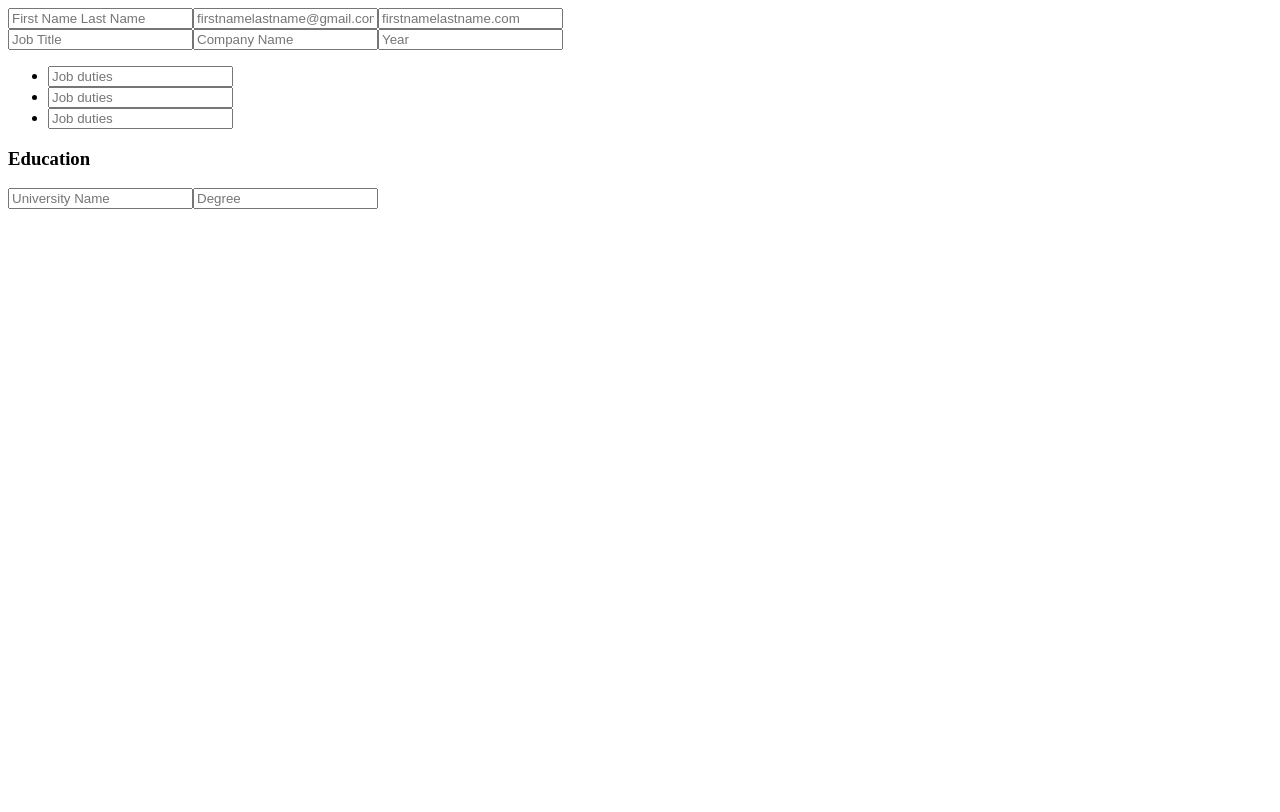
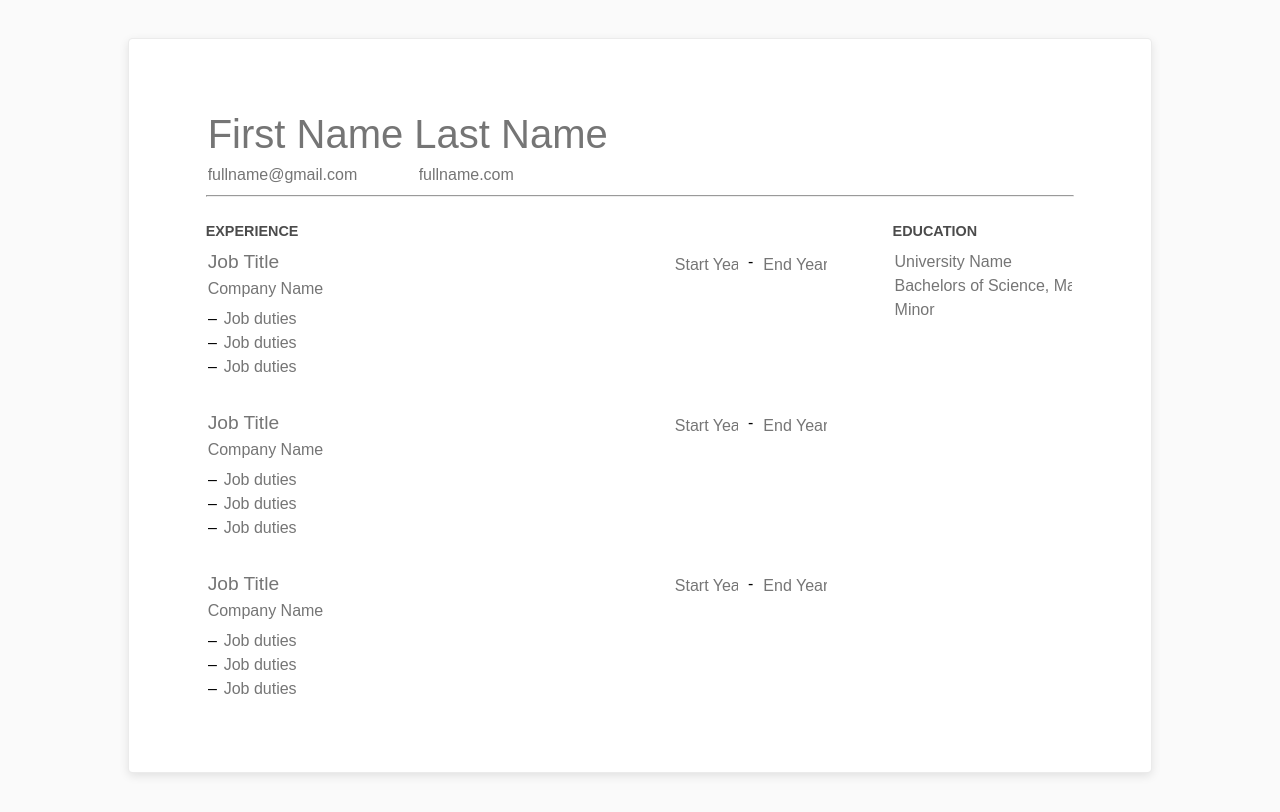
Before and after one commit to gitcommitem/odin-cvmaker, a React (Create React App) app: page / in a window 1280 px wide. Built offline with nearby package versions, Linux system fonts and the light colour scheme.

Commit message:
Add styling and structure to page

```diff
--- a/src/App.js
+++ b/src/App.js
@@ -2,14 +2,28 @@ import React, { Component } from 'react';
 import Header from './components/Header';
 import Experience from './components/Experience';
 import Education from './components/Education';
+import './styles/app.css';
 
 class App extends Component {
   render () {
     return (
-      <div>
-        <Header />
-        <Experience />
-        <Education />
+      <div id='page-cont'>
+        <div id='inner-cont'>
+          <section id='header'>
+            <Header />
+            <hr></hr>
+          </section>
+          <section id='experience'>
+            <h3>Experience</h3>
+            <Experience />
+            <Experience />
+            <Experience />
+          </section>
+          <section id='education'>
+            <h3>Education</h3>
+            <Education />
+          </section>
+        </div>
       </div>
     );
   }
--- a/src/components/Education.js
+++ b/src/components/Education.js
@@ -1,12 +1,28 @@
 import React, { Component } from 'react';
+import '../styles/education.css';
 
 class Education extends Component {
   render () {
     return (
       <div>
-        <h3>Education</h3>
-        <input typeof='text' placeholder='University Name' readOnly />
-        <input typeof='text' placeholder='Degree' readOnly />
+        <input
+          className='education'
+          typeof='text'
+          placeholder='University Name'
+          readOnly
+        />
+        <input
+          className='education'
+          typeof='text'
+          placeholder='Bachelors of Science, Major'
+          readOnly
+        />
+        <input
+          className='education'
+          typeof='text'
+          placeholder='Minor'
+          readOnly
+        />
       </div>
     );
   }
--- a/src/components/Experience.js
+++ b/src/components/Experience.js
@@ -1,13 +1,33 @@
 import React, { Component } from 'react';
+import '../styles/experience.css';
 
 class Experience extends Component {
   render () {
     return (
-      <div>
-        <div>
-          <input typeof='text' placeholder='Job Title' readOnly />
-          <input typeof='text' placeholder='Company Name' readOnly />
-          <input typeof='text' placeholder='Year' readOnly />
+      <div className='job-item'>
+        <div className='job-info'>
+          <input typeof='text' placeholder='Job Title' id='title' readOnly />
+          <input
+            typeof='text'
+            placeholder='Company Name'
+            id='company'
+            readOnly
+          />
+          <div class='date-range'>
+            <input
+              className='dates'
+              typeof='text'
+              placeholder='Start Year'
+              readOnly
+            />
+            <p>-</p>
+            <input
+              className='dates'
+              typeof='text'
+              placeholder='End Year'
+              readOnly
+            />
+          </div>
         </div>
         <ul>
           <li>
--- a/src/components/Header.js
+++ b/src/components/Header.js
@@ -1,16 +1,28 @@
 import React, { Component } from 'react';
+import '../styles/header.css';
 
 class Header extends Component {
   render () {
     return (
       <div>
-        <input typeof='text' placeholder='First Name Last Name' readOnly />
         <input
-          typeof='email'
-          placeholder='firstnamelastname@gmail.com'
+          className='header'
+          typeof='text'
+          placeholder='First Name Last Name'
           readOnly
         />
-        <input typeof='text' placeholder='firstnamelastname.com' readOnly />
+        <input
+          className='header'
+          typeof='email'
+          placeholder='fullname@gmail.com'
+          readOnly
+        />
+        <input
+          className='header'
+          typeof='url'
+          placeholder='fullname.com'
+          readOnly
+        />
       </div>
     );
   }
--- /dev/null
+++ b/src/styles/app.css
@@ -0,0 +1,76 @@
+:root,
+input {
+  font-family: sans-serif;
+  font-weight: 500;
+  font-size: 1rem;
+}
+
+/* Box sizing rules */
+*,
+*::before,
+*::after {
+  box-sizing: border-box;
+}
+
+/* Remove default margin */
+body,
+h1,
+h2,
+h3,
+h4,
+p {
+  margin: 0;
+}
+
+/* Set core body defaults */
+body {
+  max-height: 100vh;
+  text-rendering: optimizeSpeed;
+  line-height: 1.5;
+  background-color: #fafafa;
+}
+
+h3 {
+  text-transform: uppercase;
+  font-size: 0.9rem;
+  opacity: 0.7;
+  margin-bottom: 0.5rem;
+}
+
+input:read-only {
+  background-color: inherit;
+  border: none;
+}
+
+input:read-only:hover {
+  background-color: #e6e6e6;
+}
+
+#page-cont {
+  width: 80vw;
+  margin: 3vw auto;
+  background-color: white;
+  border-radius: 0.3rem;
+  border: 1px solid rgba(0, 0, 0, 0.08);
+  box-shadow: 0px 3px 10px rgba(0, 0, 0, 0.1);
+}
+
+#inner-cont {
+  width: 85%;
+  margin: 7% auto;
+  display: grid;
+  grid-template-columns: 70ch 1rem 1fr;
+  gap: 1rem;
+}
+
+section#header {
+  grid-column: 1/5;
+}
+
+section#experience {
+  grid-column: 1/2;
+}
+
+section#education {
+  grid-column: 4/5;
+}
--- /dev/null
+++ b/src/styles/education.css
@@ -0,0 +1,3 @@
+input.education {
+  width: 100%;
+}
--- /dev/null
+++ b/src/styles/experience.css
@@ -0,0 +1,44 @@
+div.job-item {
+  margin-bottom: 2rem;
+}
+
+div.job-item:last-of-type {
+  margin-bottom: 0;
+}
+
+ul {
+  padding: 0 0 0 0.7rem;
+  margin: 0;
+  list-style-type: '–';
+}
+
+input#title {
+  font-size: 1.2rem;
+  margin-bottom: 0.3rem;
+}
+
+input#company {
+  grid-column: 1/2;
+}
+
+div.date-range {
+  grid-column: 2/3;
+  grid-row: 1/2;
+  display: flex;
+  gap: 0.5rem;
+}
+
+input.dates {
+  width: 100%;
+}
+
+li > input {
+  margin-left: 0.3rem;
+  width: 100%;
+}
+
+div.job-info {
+  display: grid;
+  grid-template-columns: 3fr 1fr;
+  margin-bottom: 0.5rem;
+}
--- /dev/null
+++ b/src/styles/header.css
@@ -0,0 +1,9 @@
+input.header[typeof='text'] {
+  width: 100%;
+  font-size: 2.5rem;
+  margin-bottom: 0.3rem;
+}
+
+input.header {
+  width: fit-content;
+}
```
